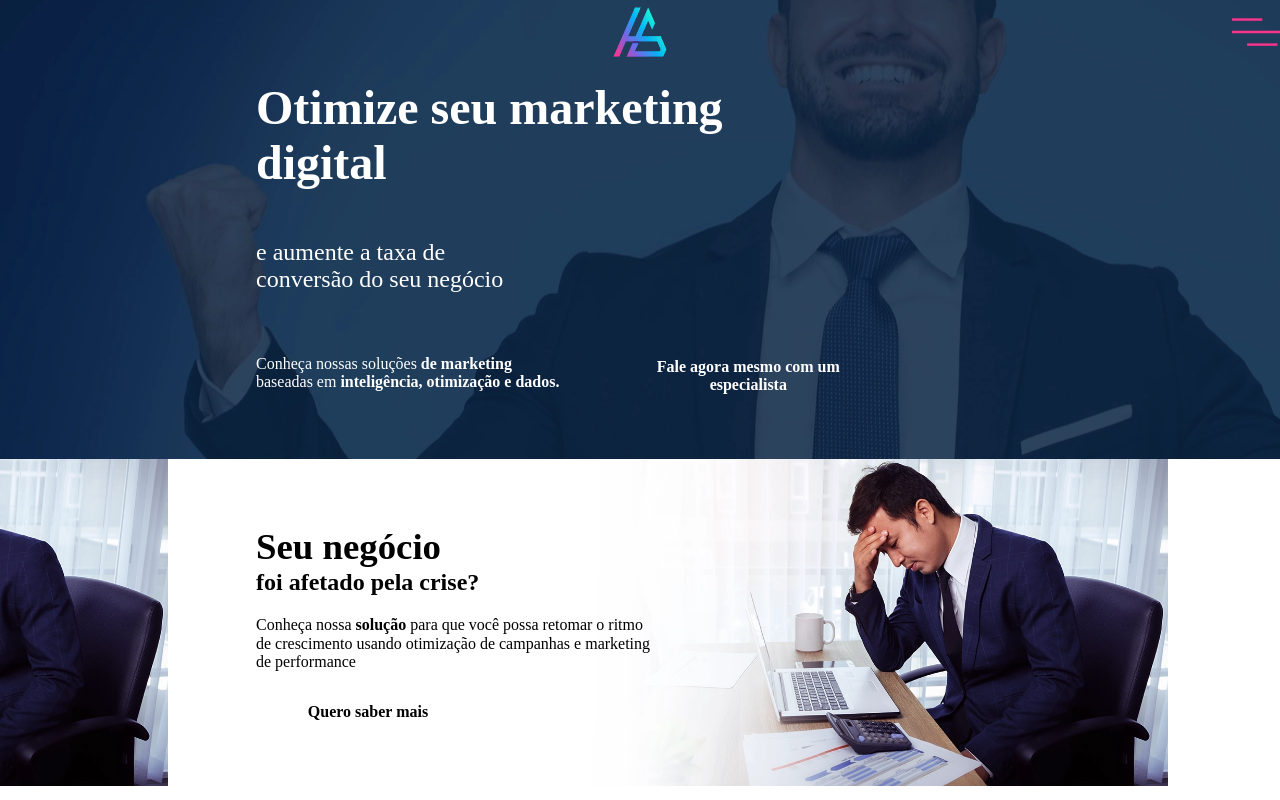
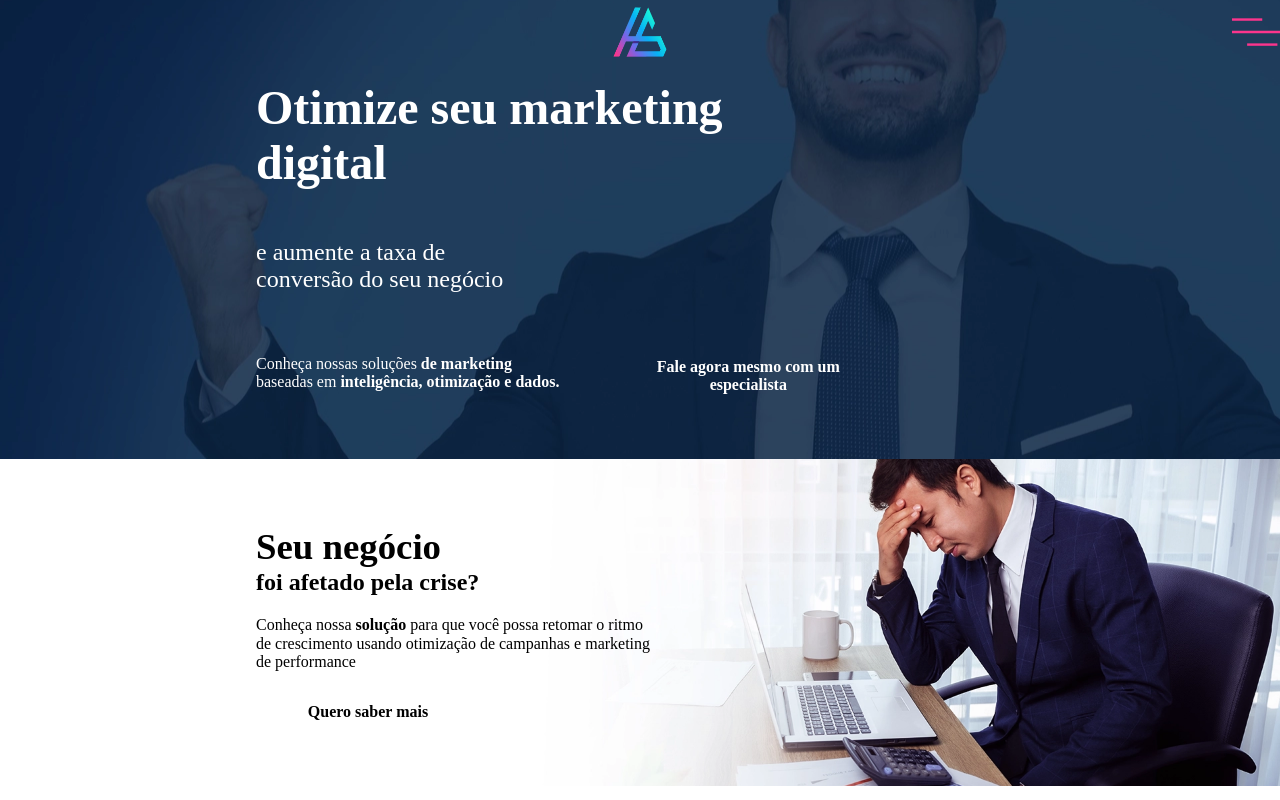
Before and after one commit to walmello24/hacking-growth, a Nuxt app: page / in a window 1280 px wide. Shown: the top 800 px of the page. Built offline with nearby package versions, Linux system fonts and the light colour scheme.

Commit message:
tripwire take 2

```diff
--- a/components/Tripwire.vue
+++ b/components/Tripwire.vue
@@ -25,6 +25,13 @@ p {
 	color: var(--dark);
 	max-width: 25rem;
 }
+
+@media (min-width: 1000px){
+	section {
+		background-size: 100%;
+	}
+}
+
 </style>
 
 <template>
```
